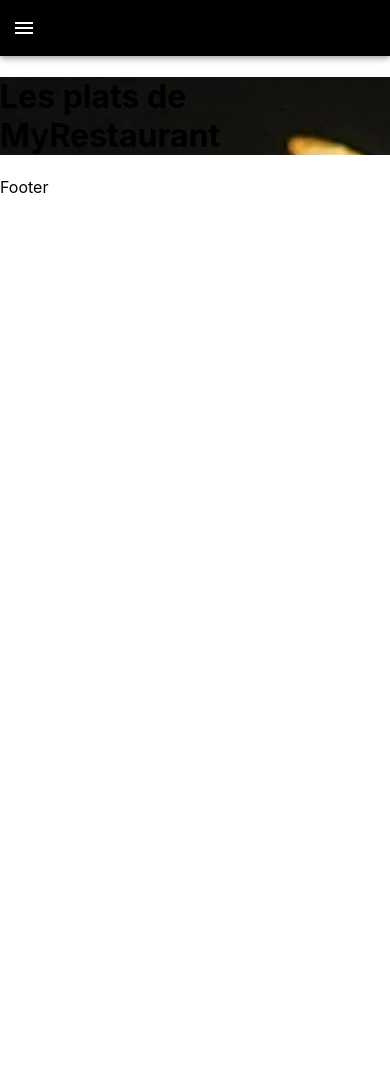
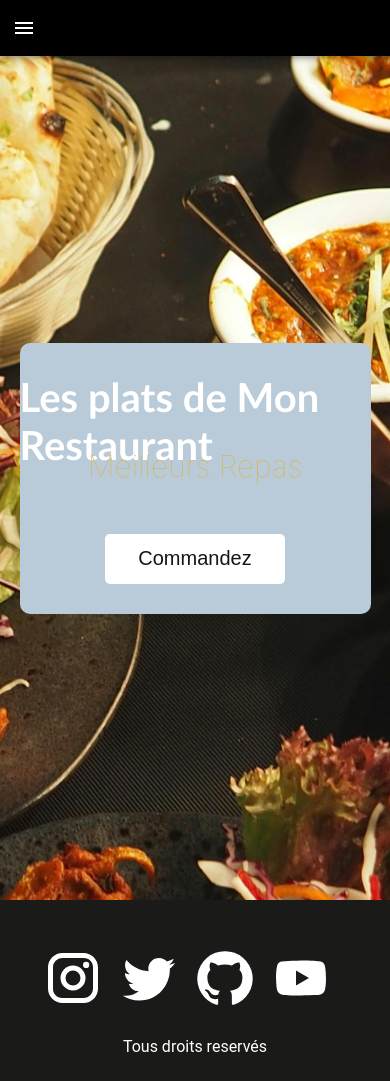
Before and after one commit to sorayaeldjama/mys-restaurant, a React (Create React App) app: page / in a window 390 px wide. Before the commit the page ends 844 px from the top, so only its background shows below. Built offline with nearby package versions, Linux system fonts and the light colour scheme.

Commit message:
commit_Home_page

```diff
--- a/src/components/Layout/Footer.js
+++ b/src/components/Layout/Footer.js
@@ -1,8 +1,49 @@
 import React from "react";
+import InstagramIcon from "@mui/icons-material/Instagram";
+import TwitterIcon from "@mui/icons-material/Twitter";
+import GitHubIcon from "@mui/icons-material/GitHub";
+import YouTubeIcon from "@mui/icons-material/YouTube";
+import { Box, Typography } from "@mui/material";
+const Footer = () => {
+  return (
+    <>
+      <Box
+        sx={{ textAlign: "center", bgcolor: "#1A1A19", color: "white", p: 3 }}
+      >
+        <Box
+          sx={{
+            my: 3,
+            "& svg": {
+              fontSize: "60px",
+              cursor: "pointer",
+              mr: 2,
+            },
+            "& svg:hover": {
+              color: "goldenrod",
+              transform: "translateX(5px)",
+              transition: "all 400ms",
+            },
+          }}
+        >
+          {/* icons */}
+          <InstagramIcon />
+          <TwitterIcon />
+          <GitHubIcon />
+          <YouTubeIcon />
+        </Box>
+        <Typography
+          variant="h5"
+          sx={{
+            "@media (max-width:600px)": {
+              fontSize: "1rem",
+            },
+          }}
+        >
+          Tous droits reservés
+        </Typography>
+      </Box>
+    </>
+  );
+};
 
-const Footer = ()=>{
-    return(
-        <div>Footer</div>
-    )
-};
-export default Footer
+export default Footer;
--- a/src/pages/Home.js
+++ b/src/pages/Home.js
@@ -1,16 +1,31 @@
 import React from "react";
 import Layout from "../components/Layout/Layout.js";
-import restaurant from "../../src/images/restaurant.jpg"
+import restaurant from "../../src/images/restaurant.jpg";
+import { Link } from "react-router-dom";
+import HomeStyle from "../../src/styles/HomeStyle.css"
+const Home = () => {
+  return (
+    <Layout>
+      <div
+        className="home"
+        style={{
+          backgroundImage: `url(${restaurant})`,
+        //   height: "100vh", // prend toute la hauteur de la page
+        //   backgroundSize: "cover", // l'image couvre tout l'espace
+        //   backgroundPosition: "center", // centrer l'image
+        //   backgroundRepeat: "no-repeat", // ne pas répéter l'image
+        }}
+      >
+        <div className="headerContainer">
+          <h1>Les plats de Mon Restaurant</h1>
+          <p>Meilleurs Repas</p>
+          <Link to="/menu">
+            <button>Commandez</button>
+          </Link>
+        </div>
+      </div>
+    </Layout>
+  );
+};
 
-const Home = ()=>{
-    return (
-<Layout>
-    <div className="home" style={{backgroundImage : `url(${restaurant})`}}>
-    <h1>Les plats de MyRestaurant</h1>
-
-    </div>
-</Layout>
-
-    )
-};
-export default Home ;
+export default Home;
--- a/src/styles/HomeStyle.css
+++ b/src/styles/HomeStyle.css
@@ -1,6 +1,5 @@
 .home{
-    background-image: '../../src/images/restaurant.jpg';
-    height: 90vh;
+    height: 100vh;
   display: flex;
   justify-content: center;
   align-items: left;
@@ -9,3 +8,79 @@
   background-repeat: no-repeat;
   background-size: cover;
 }
+
+.headerContainer {
+    width: auto;
+    margin-left: 30px;
+  }
+
+  .home .headerContainer h1 {
+    justify-content: center;
+    align-items: center;
+    font-weight: bold;
+    font-size: 70px;
+    font-family: "Gill Sans", "Gill Sans MT", Calibri, "Trebuchet MS", sans-serif;
+    color: rgb(242, 222, 37);
+  }
+
+  .home .headerContainer p {
+    margin-top: 15px;
+    padding: 0;
+    font-size: 40px;
+    font-weight: lighter;
+    color: black;
+  }
+
+  .headerContainer button {
+    background-color: #121619;
+    margin-top: 20px;
+    border: none;
+    border-radius: 5px;
+    cursor: pointer;
+    height: 50px;
+    width: 180px;
+    text-decoration: none;
+    color: rgb(147, 25, 25);
+    font-size: 20px;
+  }
+
+  .headerContainer button:hover {
+    background-color: #07090a;
+    cursor: pointer;
+    transition: 0.3s ease-in;
+  }
+
+  /* mobile view  */
+
+  @media only screen and (max-width: 600px) {
+    .home {
+      justify-content: center;
+      align-items: center;
+    }
+    .headerContainer {
+      margin-left: 0;
+      border-radius: 10px;
+      width: 90%;
+      display: flex;
+      justify-content: center;
+      align-items: center;
+      flex-direction: column;
+      background-color: #b9cbd9;
+      color: white;
+    }
+    .home .headerContainer h1 {
+      font-size: 40px;
+      height: 30px;
+      margin: 30px 0px;
+      color: white;
+    }
+    .home .headerContainer p {
+      font-size: 30px;
+      color: rgb(218, 180, 77);
+    }
+    .headerContainer button {
+      background-color: white;
+      color: #121619;
+      margin-bottom: 30px;
+    }
+  }
```
Also changed, not shown: src/data/data.js (added, +51 -0 lines), src/pages/Menu.js (added, +40 -0 lines), src/pages/about.js (added, +42 -0 lines).
